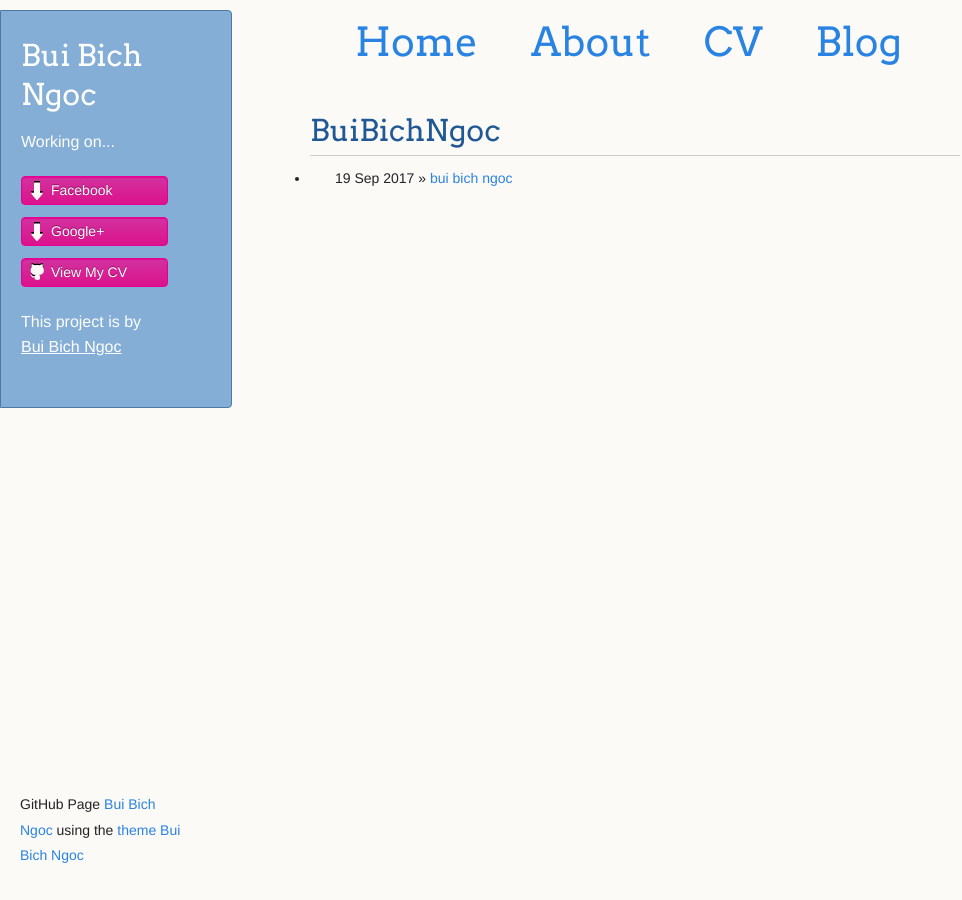
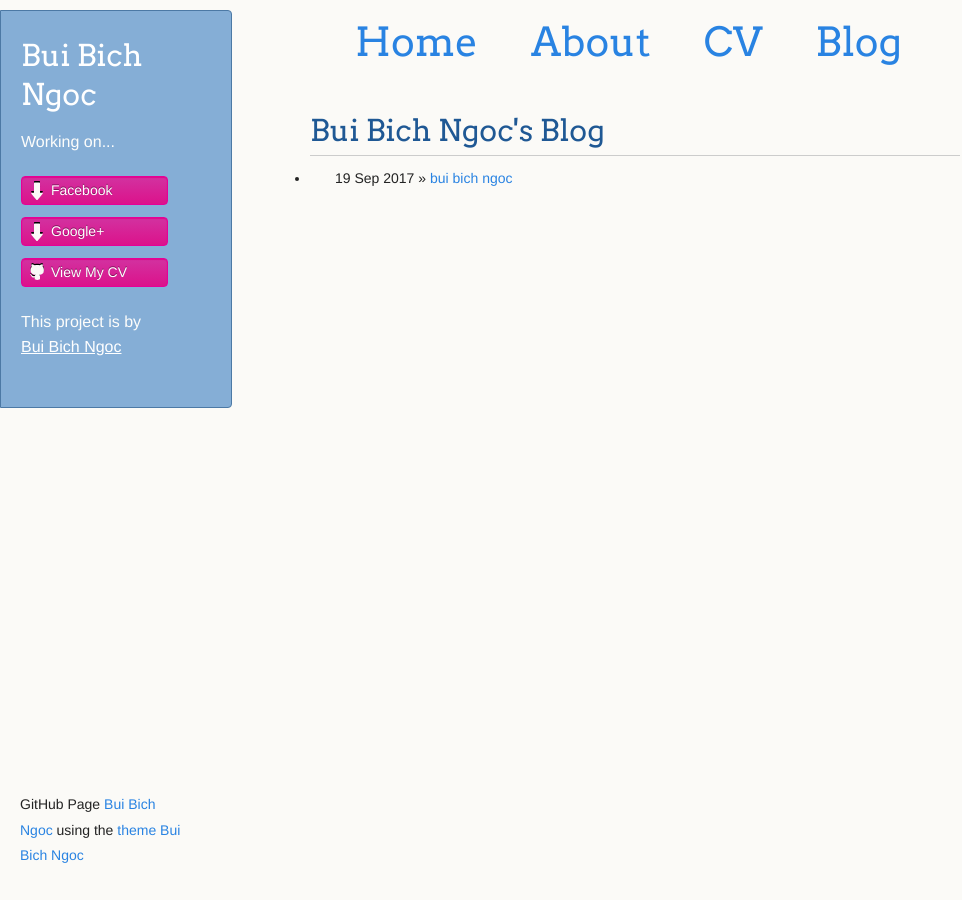
Before and after one commit to buibichngoc/buibichngoc.github.io, a Jekyll site: the page built from blog/index.html, in a window 1280 px wide. Shown: the whole page, without its empty margins (0-962 px from the left). Built offline with Jekyll 4.4.1, drawn with Linux system fonts in a browser that asks for light colours.

Commit message:
Update index.html

```diff
--- a/blog/index.html
+++ b/blog/index.html
@@ -1,6 +1,6 @@
 ---
 layout: default
-title: BuiBichNgoc
+title: Bui Bich Ngoc's Blog
 ---
 	<h1>{{ page.title }}</h1>
 	<ul class="posts">
```
